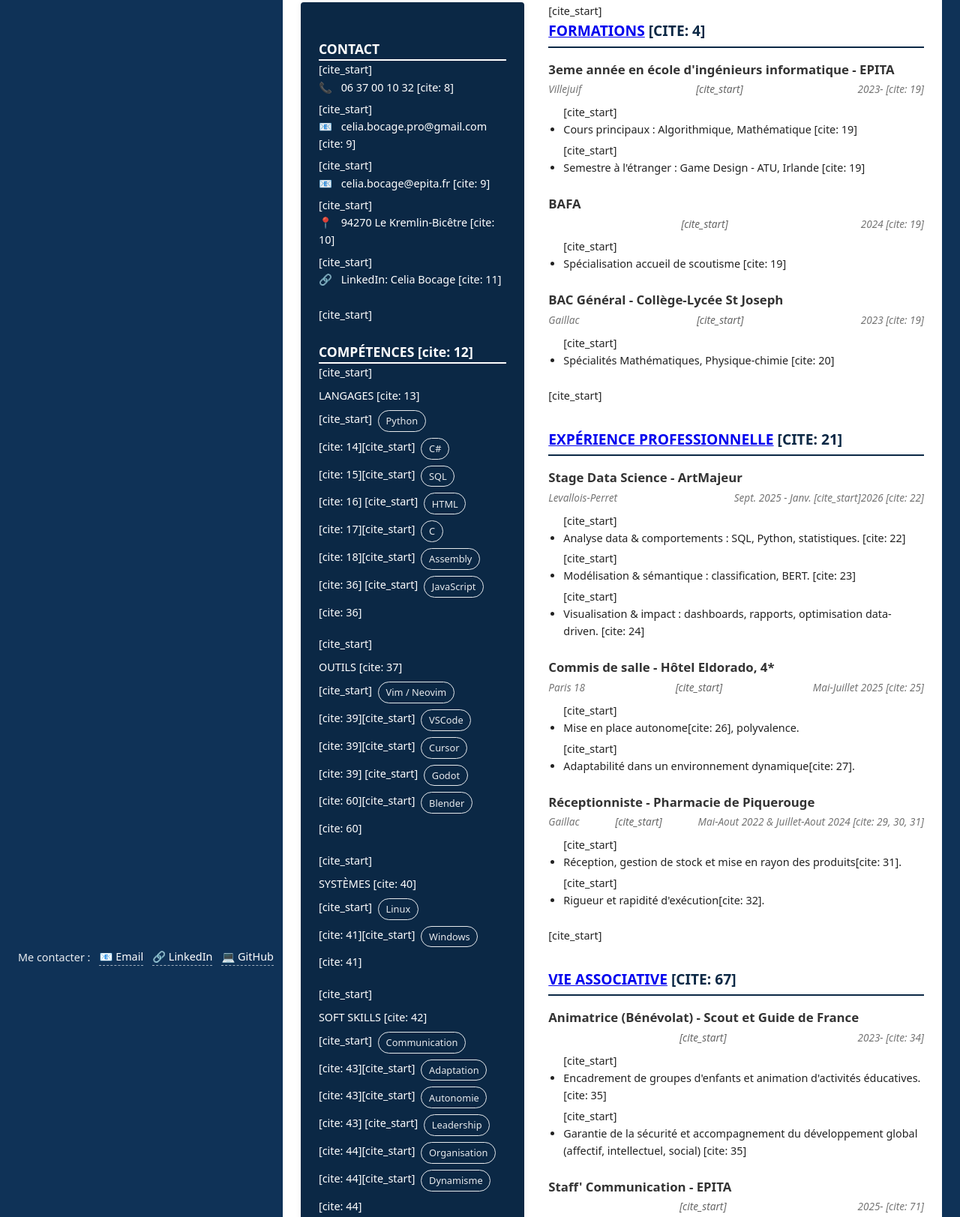
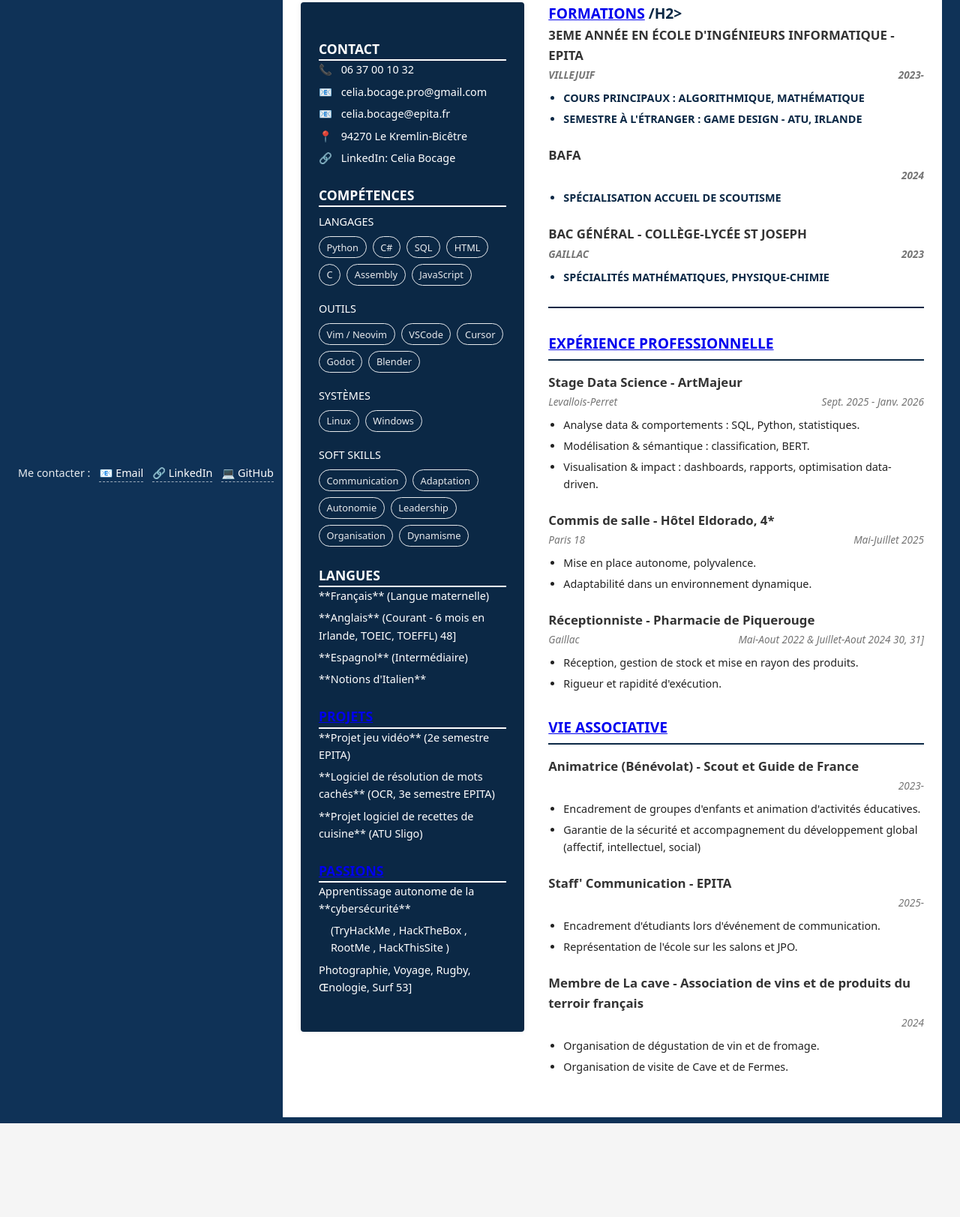
Before and after one commit to CeliaBocage/CeliaBocage.github.io, a plain HTML site: page index.html in a window 1280 px wide. Shown: the part 358-1981 px from the top of the page at 75% size. After the commit the page ends 1856 px from the top, so only its background shows below. Drawn offline with Linux system fonts and the light colour scheme.

Commit message:
recalibrage esthetique

```diff
--- a/index.html
+++ b/index.html
@@ -52,83 +52,83 @@
 
             <h2>CONTACT</h2>
             <ul class="contact-block">
-                [cite_start]<li><span class="contact-icon">📞</span> 06 37 00 10 32 [cite: 8]</li>
-                [cite_start]<li><span class="contact-icon">📧</span> celia.bocage.pro@gmail.com [cite: 9]</li>
-                [cite_start]<li><span class="contact-icon">📧</span> celia.bocage@epita.fr [cite: 9]</li>
-                [cite_start]<li><span class="contact-icon">📍</span> 94270 Le Kremlin-Bicêtre [cite: 10]</li>
-                [cite_start]<li><span class="contact-icon">🔗</span> <a href="www.linkedin.com/in/célia-bocage-549b082ab" target="_blank">LinkedIn: Celia Bocage</a> [cite: 11]</li>
+                <li><span class="contact-icon">📞</span> 06 37 00 10 32</li>
+				<li><span class="contact-icon">📧</span> celia.bocage.pro@gmail.com</li>
+                <li><span class="contact-icon">📧</span> celia.bocage@epita.fr</li>
+                <li><span class="contact-icon">📍</span> 94270 Le Kremlin-Bicêtre</li>
+                <li><span class="contact-icon">🔗</span> <a href="www.linkedin.com/in/célia-bocage-549b082ab" target="_blank">LinkedIn: Celia Bocage</a></li>
             </ul>
 
-            [cite_start]<h2>COMPÉTENCES [cite: 12]</h2>
+            <h2>COMPÉTENCES</h2>
 
             <div class="chips-list">
-                [cite_start]<h4>LANGAGES [cite: 13]</h4>
+                <h4>LANGAGES </h4>
                 <div class="chips">
-                    [cite_start]<span class="chip">Python</span> [cite: 14][cite_start]<span class="chip">C#</span> [cite: 15][cite_start]<span class="chip">SQL</span> [cite: 16]
-                    [cite_start]<span class="chip">HTML</span> [cite: 17][cite_start]<span class="chip">C</span> [cite: 18][cite_start]<span class="chip">Assembly</span> [cite: 36]
-                    [cite_start]<span class="chip">JavaScript</span> [cite: 36]
+                    <span class="chip">Python</span> <span class="chip">C#</span> <span class="chip">SQL</span>
+                    <span class="chip">HTML</span> <span class="chip">C</span> <span class="chip">Assembly</span>
+                    <span class="chip">JavaScript</span>
                 </div>
             </div>
 
             <div class="chips-list">
-                [cite_start]<h4>OUTILS [cite: 37]</h4>
+                <h4>OUTILS </h4>
                 <div class="chips">
-                    [cite_start]<span class="chip">Vim / Neovim</span> [cite: 39][cite_start]<span class="chip">VSCode</span> [cite: 39][cite_start]<span class="chip">Cursor</span> [cite: 39]
-                    [cite_start]<span class="chip">Godot</span> [cite: 60][cite_start]<span class="chip">Blender</span> [cite: 60]
+                    <span class="chip">Vim / Neovim</span> <span class="chip">VSCode</span> <span class="chip">Cursor</span>
+                    <span class="chip">Godot</span> <span class="chip">Blender</span>
                 </div>
             </div>
 
             <div class="chips-list">
-                [cite_start]<h4>SYSTÈMES [cite: 40]</h4>
+                <h4>SYSTÈMES </h4>
                 <div class="chips">
-                    [cite_start]<span class="chip">Linux</span> [cite: 41][cite_start]<span class="chip">Windows</span> [cite: 41]
+                    <span class="chip">Linux</span> <span class="chip">Windows</span>
                 </div>
             </div>
 
             <div class="chips-list">
-                [cite_start]<h4>SOFT SKILLS [cite: 42]</h4>
+                <h4>SOFT SKILLS </h4>
                 <div class="chips">
-                    [cite_start]<span class="chip">Communication</span> [cite: 43][cite_start]<span class="chip">Adaptation</span> [cite: 43][cite_start]<span class="chip">Autonomie</span> [cite: 43]
-                    [cite_start]<span class="chip">Leadership</span> [cite: 44][cite_start]<span class="chip">Organisation</span> [cite: 44][cite_start]<span class="chip">Dynamisme</span> [cite: 44]
+                    <span class="chip">Communication</span> <span class="chip">Adaptation</span> <span class="chip">Autonomie</span>
+                    <span class="chip">Leadership</span> <span class="chip">Organisation</span> <span class="chip">Dynamisme</span>
                 </div>
             </div>
 
-            [cite_start]<h2>LANGUES [cite: 45]</h2>
+            <h2>LANGUES </h2>
             <ul class="cv-list contact-block">
-                [cite_start]<li>**Français** (Langue maternelle) [cite: 46]</li>
-                [cite_start]<li>**Anglais** (Courant - 6 mois en Irlande, TOEIC, TOEFFL) [cite: 47, 48]</li>
-                [cite_start]<li>**Espagnol** (Intermédiaire) [cite: 49]</li>
-                [cite_start]<li>**Notions d'Italien** [cite: 51]</li>
+                <li>**Français** (Langue maternelle) </li>
+                <li>**Anglais** (Courant - 6 mois en Irlande, TOEIC, TOEFFL)  48]</li>
+                <li>**Espagnol** (Intermédiaire) </li>
+                <li>**Notions d'Italien** </li>
             </ul>
 
-            [cite_start]<h2><a href="projets.html">PROJETS</a> [cite: 38]</h2>
+            <h2><a href="projets.html">PROJETS</a> </h2>
             <ul class="cv-list contact-block">
-                [cite_start]<li>**Projet jeu vidéo** (2e semestre EPITA) [cite: 58]</li>
-                [cite_start]<li>**Logiciel de résolution de mots cachés** (OCR, 3e semestre EPITA) [cite: 61]</li>
-                [cite_start]<li>**Projet logiciel de recettes de cuisine** (ATU Sligo) [cite: 64]</li>
+                <li>**Projet jeu vidéo** (2e semestre EPITA) </li>
+                <li>**Logiciel de résolution de mots cachés** (OCR, 3e semestre EPITA) </li>
+                <li>**Projet logiciel de recettes de cuisine** (ATU Sligo) </li>
             </ul>
 
-            [cite_start]<h2><a href="passions.html">PASSIONS</a> [cite: 50]</h2>
+            <h2><a href="passions.html">PASSIONS</a> </h2>
             <ul class="cv-list contact-block">
-                [cite_start]<li>Apprentissage autonome de la **cybersécurité** [cite: 54]</li>
-                [cite_start]<li style="margin-left: 1rem; list-style: none;">(TryHackMe [cite: 55][cite_start], HackTheBox [cite: 56][cite_start], RootMe [cite: 57][cite_start], HackThisSite [cite: 57])</li>
-                [cite_start]<li>Photographie, Voyage, Rugby, Œnologie, Surf [cite: 52, 53]</li>
+                <li>Apprentissage autonome de la **cybersécurité** </li>
+                <li style="margin-left: 1rem; list-style: none;">(TryHackMe , HackTheBox , RootMe , HackThisSite )</li>
+                <li>Photographie, Voyage, Rugby, Œnologie, Surf  53]</li>
             </ul>
         </div>
 
         <div class="cv-main-content">
 
-            [cite_start]<h2><a href="formations.html">FORMATIONS</a> [cite: 4]</h2>
+            <h2><a href="formations.html">FORMATIONS</a> /h2>
 
             <section class="cv-item">
                 <h3>3eme année en école d'ingénieurs informatique - EPITA</h3>
                 <div class="item-details">
                     <span class="location">Villejuif</span>
-                    [cite_start]<span class="date">2023- [cite: 19]</span>
+                    <span class="date">2023- </span>
                 </div>
                 <ul>
-                    [cite_start]<li>Cours principaux : Algorithmique, Mathématique [cite: 19]</li>
-                    [cite_start]<li>Semestre à l'étranger : Game Design - ATU, Irlande [cite: 19]</li>
+                    <li>Cours principaux : Algorithmique, Mathématique </li>
+                    <li>Semestre à l'étranger : Game Design - ATU, Irlande </li>
                 </ul>
             </section>
 
@@ -136,10 +136,10 @@
                 <h3>BAFA</h3>
                 <div class="item-details">
                     <span class="location"></span>
-                    [cite_start]<span class="date">2024 [cite: 19]</span>
+                    <span class="date">2024 </span>
                 </div>
                 <ul>
-                    [cite_start]<li>Spécialisation accueil de scoutisme [cite: 19]</li>
+                    <li>Spécialisation accueil de scoutisme </li>
                 </ul>
             </section>
 
@@ -147,25 +147,25 @@
                 <h3>BAC Général - Collège-Lycée St Joseph</h3>
                 <div class="item-details">
                     <span class="location">Gaillac</span>
-                    [cite_start]<span class="date">2023 [cite: 19]</span>
+                    <span class="date">2023 </span>
                 </div>
                 <ul>
-                    [cite_start]<li>Spécialités Mathématiques, Physique-chimie [cite: 20]</li>
+                    <li>Spécialités Mathématiques, Physique-chimie </li>
                 </ul>
             </section>
 
-            [cite_start]<h2><a href="experiences.html">EXPÉRIENCE PROFESSIONNELLE</a> [cite: 21]</h2>
+            <h2><a href="experiences.html">EXPÉRIENCE PROFESSIONNELLE</a> </h2>
 
             <section class="cv-item">
                 <h3>Stage Data Science - ArtMajeur</h3>
                 <div class="item-details">
                     <span class="location">Levallois-Perret</span>
-                    <span class="date">Sept. 2025 - Janv. [cite_start]2026 [cite: 22]</span>
+                    <span class="date">Sept. 2025 - Janv. 2026 </span>
                 </div>
                 <ul>
-                    [cite_start]<li>Analyse data & comportements : SQL, Python, statistiques. [cite: 22]</li>
-                    [cite_start]<li>Modélisation & sémantique : classification, BERT. [cite: 23]</li>
-                    [cite_start]<li>Visualisation & impact : dashboards, rapports, optimisation data-driven. [cite: 24]</li>
+                    <li>Analyse data & comportements : SQL, Python, statistiques. </li>
+                    <li>Modélisation & sémantique : classification, BERT. </li>
+                    <li>Visualisation & impact : dashboards, rapports, optimisation data-driven. </li>
                 </ul>
             </section>
 
@@ -173,11 +173,11 @@
                 <h3>Commis de salle - Hôtel Eldorado, 4*</h3>
                 <div class="item-details">
                     <span class="location">Paris 18</span>
-                    [cite_start]<span class="date">Mai-Juillet 2025 [cite: 25]</span>
+                    <span class="date">Mai-Juillet 2025 </span>
                 </div>
                 <ul>
-                    [cite_start]<li>Mise en place autonome[cite: 26], polyvalence.</li>
-                    [cite_start]<li>Adaptabilité dans un environnement dynamique[cite: 27].</li>
+                    <li>Mise en place autonome, polyvalence.</li>
+                    <li>Adaptabilité dans un environnement dynamique.</li>
                 </ul>
             </section>
 
@@ -185,25 +185,25 @@
                 <h3>Réceptionniste - Pharmacie de Piquerouge</h3>
                 <div class="item-details">
                     <span class="location">Gaillac</span>
-                    [cite_start]<span class="date">Mai-Aout 2022 & Juillet-Aout 2024 [cite: 29, 30, 31]</span>
+                    <span class="date">Mai-Aout 2022 & Juillet-Aout 2024  30, 31]</span>
                 </div>
                 <ul>
-                    [cite_start]<li>Réception, gestion de stock et mise en rayon des produits[cite: 31].</li>
-                    [cite_start]<li>Rigueur et rapidité d'exécution[cite: 32].</li>
+                    <li>Réception, gestion de stock et mise en rayon des produits.</li>
+                    <li>Rigueur et rapidité d'exécution.</li>
                 </ul>
             </section>
 
-            [cite_start]<h2><a href="vie-associative.html">VIE ASSOCIATIVE</a> [cite: 67]</h2>
+            <h2><a href="vie-associative.html">VIE ASSOCIATIVE</a> </h2>
 
             <section class="cv-item">
                 <h3>Animatrice (Bénévolat) - Scout et Guide de France</h3>
                 <div class="item-details">
                     <span class="location"></span>
-                    [cite_start]<span class="date">2023- [cite: 34]</span>
+                    <span class="date">2023- </span>
                 </div>
                 <ul>
-                    [cite_start]<li>Encadrement de groupes d'enfants et animation d'activités éducatives. [cite: 35]</li>
-                    [cite_start]<li>Garantie de la sécurité et accompagnement du développement global (affectif, intellectuel, social) [cite: 35]</li>
+                    <li>Encadrement de groupes d'enfants et animation d'activités éducatives. </li>
+                    <li>Garantie de la sécurité et accompagnement du développement global (affectif, intellectuel, social) </li>
                 </ul>
             </section>
 
@@ -211,11 +211,11 @@
                 <h3>Staff' Communication - EPITA</h3>
                 <div class="item-details">
                     <span class="location"></span>
-                    [cite_start]<span class="date">2025- [cite: 71]</span>
+                    <span class="date">2025- </span>
                 </div>
                 <ul>
-                    [cite_start]<li>Encadrement d'étudiants lors d'événement de communication. [cite: 69]</li>
-                    [cite_start]<li>Représentation de l'école sur les salons et JPO. [cite: 70]</li>
+                    <li>Encadrement d'étudiants lors d'événement de communication. </li>
+                    <li>Représentation de l'école sur les salons et JPO. </li>
                 </ul>
             </section>
 
@@ -223,11 +223,11 @@
                 <h3>Membre de La cave - Association de vins et de produits du terroir français</h3>
                 <div class="item-details">
                     <span class="location"></span>
-                    [cite_start]<span class="date">2024 [cite: 72]</span>
+                    <span class="date">2024 </span>
                 </div>
                 <ul>
-                    [cite_start]<li>Organisation de dégustation de vin et de fromage. [cite: 73]</li>
-                    [cite_start]<li>Organisation de visite de Cave et de Fermes. [cite: 73]</li>
+                    <li>Organisation de dégustation de vin et de fromage. </li>
+                    <li>Organisation de visite de Cave et de Fermes. </li>
                 </ul>
             </section>
         </div>
```
